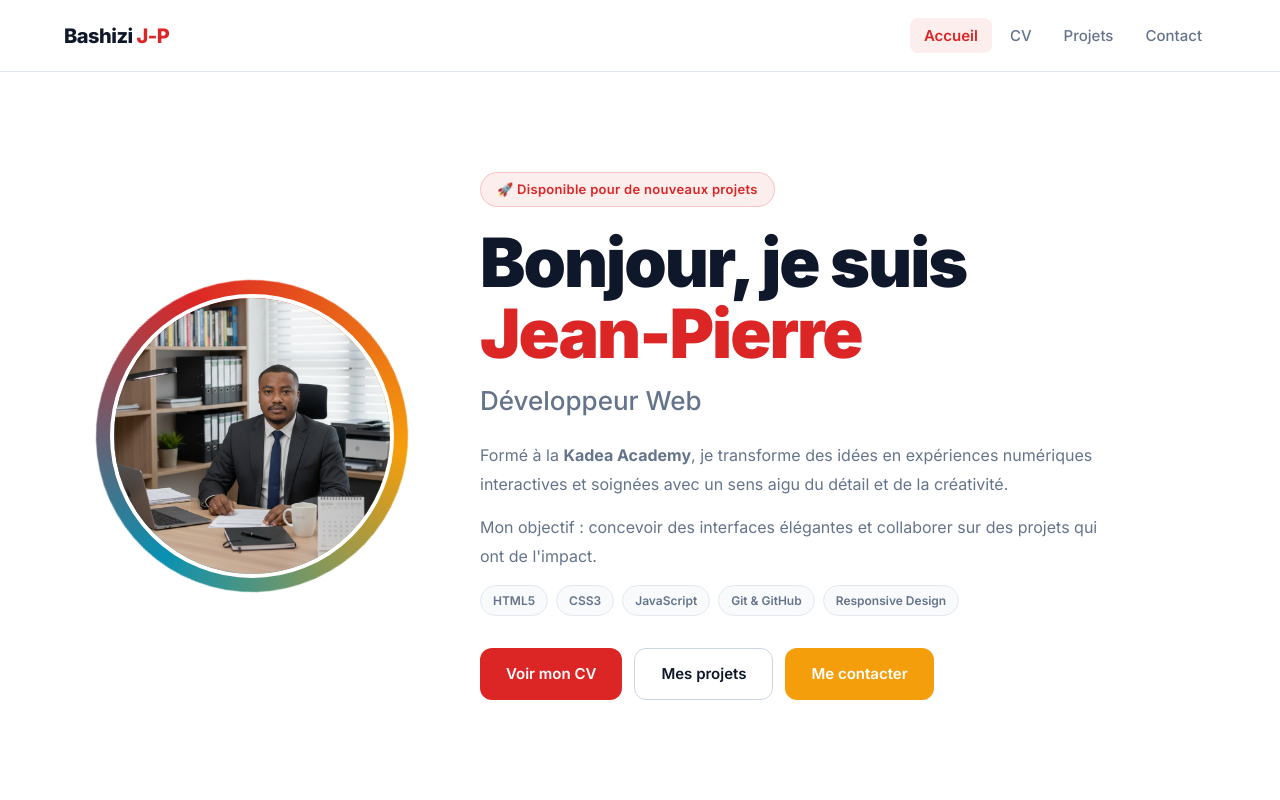
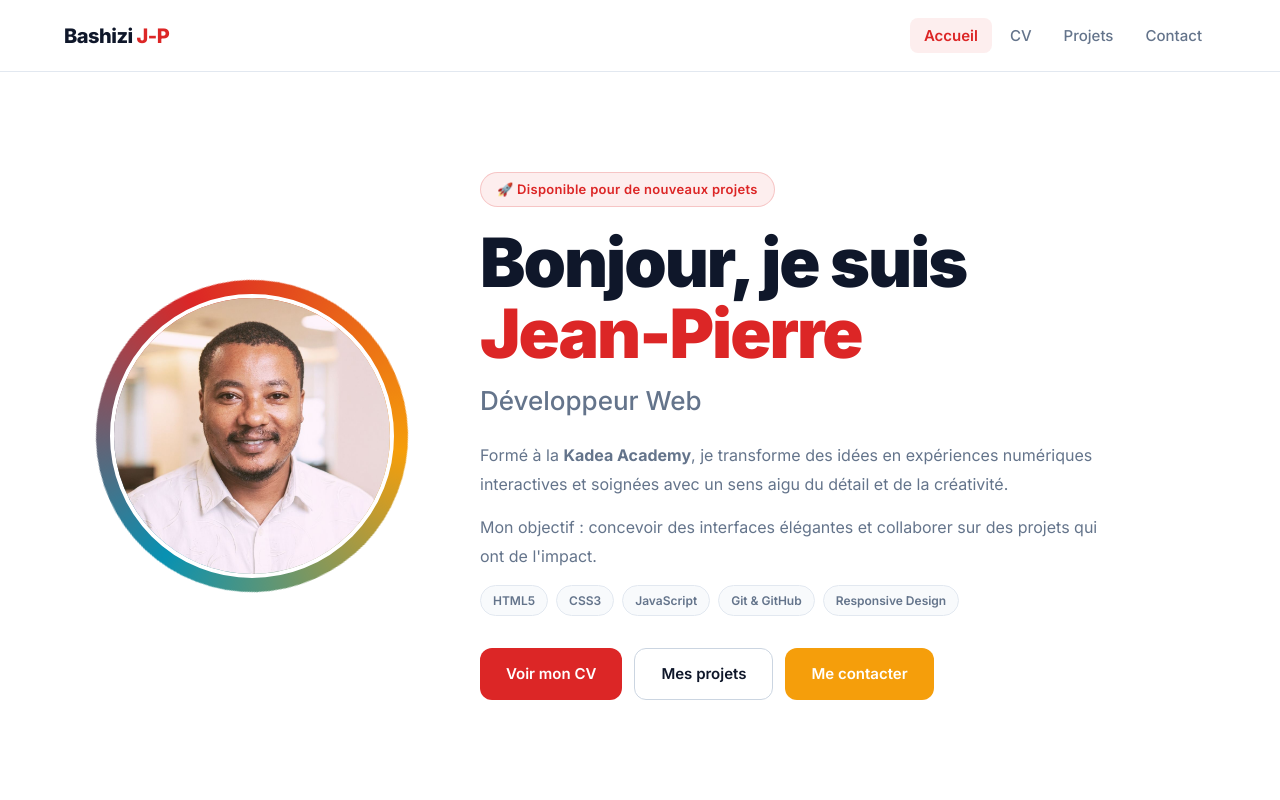
Before and after one commit to JPBash/portfolio, a plain HTML site: page index.html in a window 1280 px wide. Shown: the top 800 px of the page. Drawn offline with Linux system fonts and the light colour scheme.

Commit message:
ajout de la photo de profile

```diff
--- a/index.html
+++ b/index.html
@@ -1,15 +1,19 @@
 <!DOCTYPE html>
 <html lang="fr">
+
 <head>
     <meta charset="UTF-8">
     <meta name="viewport" content="width=device-width, initial-scale=1.0">
     <title>Jean-Pierre Bashizi — Développeur Web</title>
-  <meta name="description" content="Portfolio de Jean-Pierre Bashizi, développeur web passionné basé à Goma, RDC. Découvrez mes projets, compétences et formations.">
+    <meta name="description"
+        content="Portfolio de Jean-Pierre Bashizi, développeur web passionné basé à Goma, RDC. Découvrez mes projets, compétences et formations.">
     <link rel="preconnect" href="https://fonts.googleapis.com">
     <link rel="preconnect" href="https://fonts.gstatic.com" crossorigin>
-  <link href="https://fonts.googleapis.com/css2?family=Inter:wght@300;400;500;600;700;800;900&display=swap" rel="stylesheet">
+    <link href="https://fonts.googleapis.com/css2?family=Inter:wght@300;400;500;600;700;800;900&display=swap"
+        rel="stylesheet">
     <link rel="stylesheet" href="style/style.css">
 </head>
+
 <body>
 
     <header id="mainHeader">
@@ -31,7 +35,8 @@
         <section class="hero-section">
             <div class="profile-container animate-in">
                 <div class="profile-ring"></div>
-        <img src="./images/image_jeanpierre.png" alt="Jean-Pierre Bashizi, développeur web" class="profile-photo">
+                <img src="./images/image_jeanpierre.jpg" alt="Jean-Pierre Bashizi, développeur web"
+                    class="profile-photo">
             </div>
             <div class="intro-text">
                 <div class="hero-badge animate-in delay-1">🚀 Disponible pour de nouveaux projets</div>
@@ -83,9 +88,12 @@
                         <li><a href="tel:+243828601922">+243 828 601 922</a></li>
                     </ul>
                     <div class="footer-social">
-            <a class="footer-social-btn" href="https://github.com/JPBash" target="_blank" rel="noopener" title="GitHub">GH</a>
-            <a class="footer-social-btn" href="https://cd.linkedin.com/in/jean-pierre-bashizi-259388364" target="_blank" rel="noopener" title="LinkedIn">in</a>
-            <a class="footer-social-btn" href="https://www.instagram.com/visitkivu/" target="_blank" rel="noopener" title="Instagram">IG</a>
+                        <a class="footer-social-btn" href="https://github.com/JPBash" target="_blank" rel="noopener"
+                            title="GitHub">GH</a>
+                        <a class="footer-social-btn" href="https://cd.linkedin.com/in/jean-pierre-bashizi-259388364"
+                            target="_blank" rel="noopener" title="LinkedIn">in</a>
+                        <a class="footer-social-btn" href="https://www.instagram.com/visitkivu/" target="_blank"
+                            rel="noopener" title="Instagram">IG</a>
                     </div>
                 </div>
             </div>
@@ -107,4 +115,5 @@
         });
     </script>
 </body>
+
 </html>
```
Also changed, not shown: images/2023_Facebook_icon.svg.png (added), images/Instagram-Icon.png (added), images/image_jeanpierre.jpg (added), images/image_jeanpierre.png (deleted), images/nouveau-vecteur-conception-du-logo-twitter-x_1340851-70.jpg (added), images/vecteur-du-logo-carre-linkedin_667864-115.jpg (added), 2 other files. Lines whose indentation alone changed are shown as unchanged.
